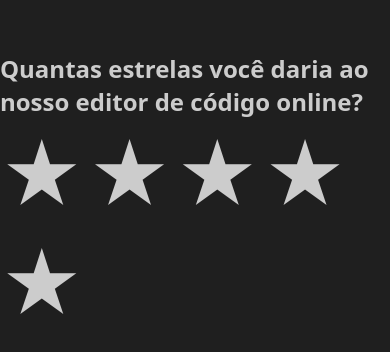
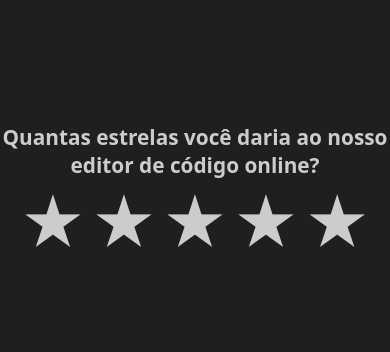
Before and after one commit to DavFront-End/star-rating-component, a plain HTML site: page index.html in a window 390 px wide. Shown: the part 228-580 px from the top of the page. Drawn offline with Linux system fonts and the light colour scheme.

Commit message:
Update Files finish

```diff
--- a/src/script.js
+++ b/src/script.js
@@ -59,6 +59,6 @@ function showMessage(rating) {
 
   if (rating === "5") {
     starRating.innerHTML =
-      " Excelente! Ficamos felizes em saber que você teve uma experiência tão positiva. Obrigado por escolher nosso produto/serviço.";
+      "Excelente! Ficamos felizes em saber que você teve uma experiência tão positiva. Obrigado por escolher nosso produto/serviço.";
   }
 }
--- a/src/style.css
+++ b/src/style.css
@@ -18,6 +18,7 @@ body {
   flex-direction: column;
   height: 100vh;
   color: #ccc;
+  text-align: center;
 }
 
 .star-rating {
@@ -42,3 +43,18 @@ body {
  {
   color: yellow;
 }
+
+@media (max-width: 500px) {
+  .star-container h2 {
+    font-size: 1.3rem;
+  }
+
+  .star-rating {
+    width: 350px;
+    font-size: 1.2rem;
+  }
+
+  .star {
+    font-size: 4rem;
+  }
+}
```
